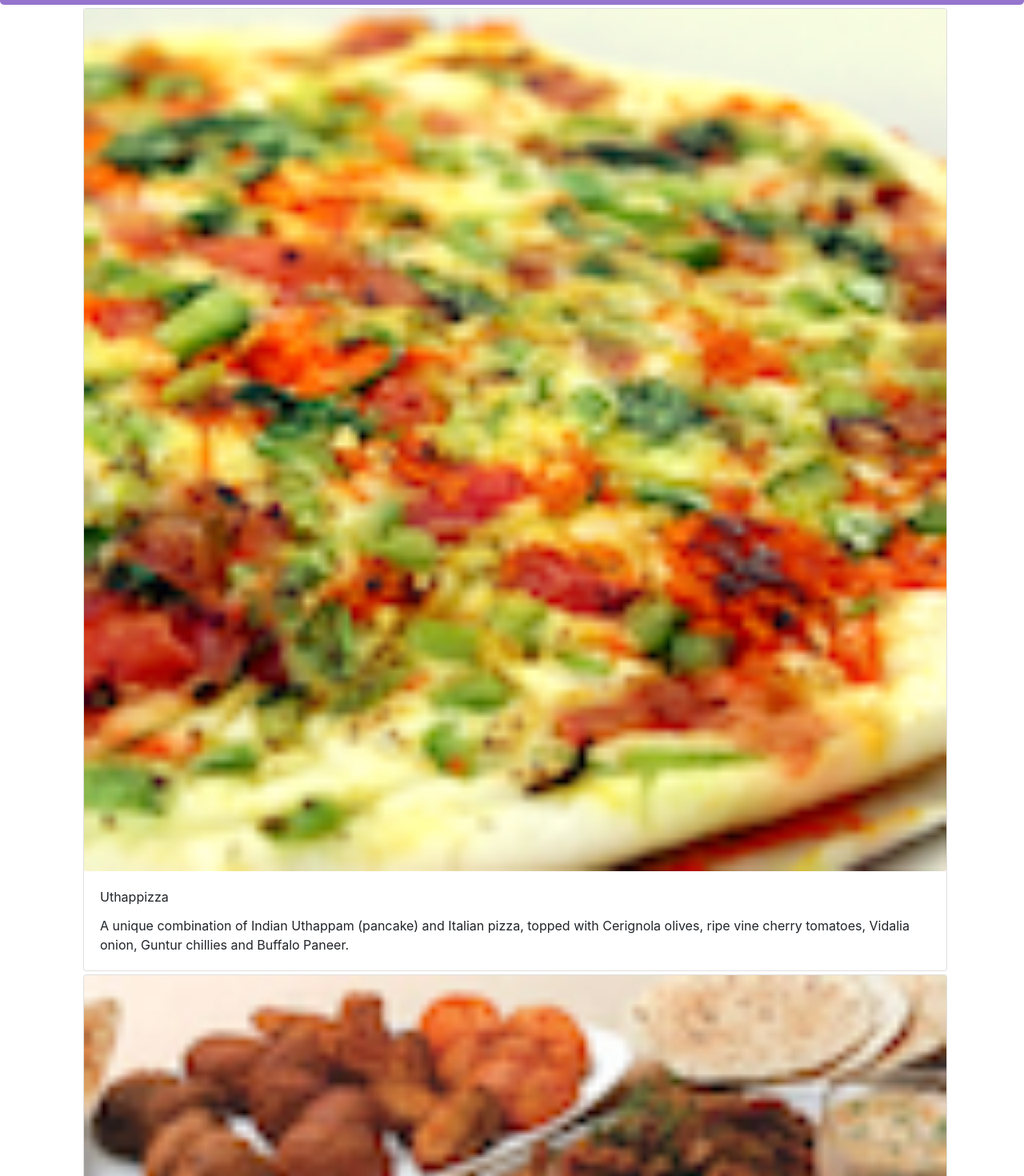
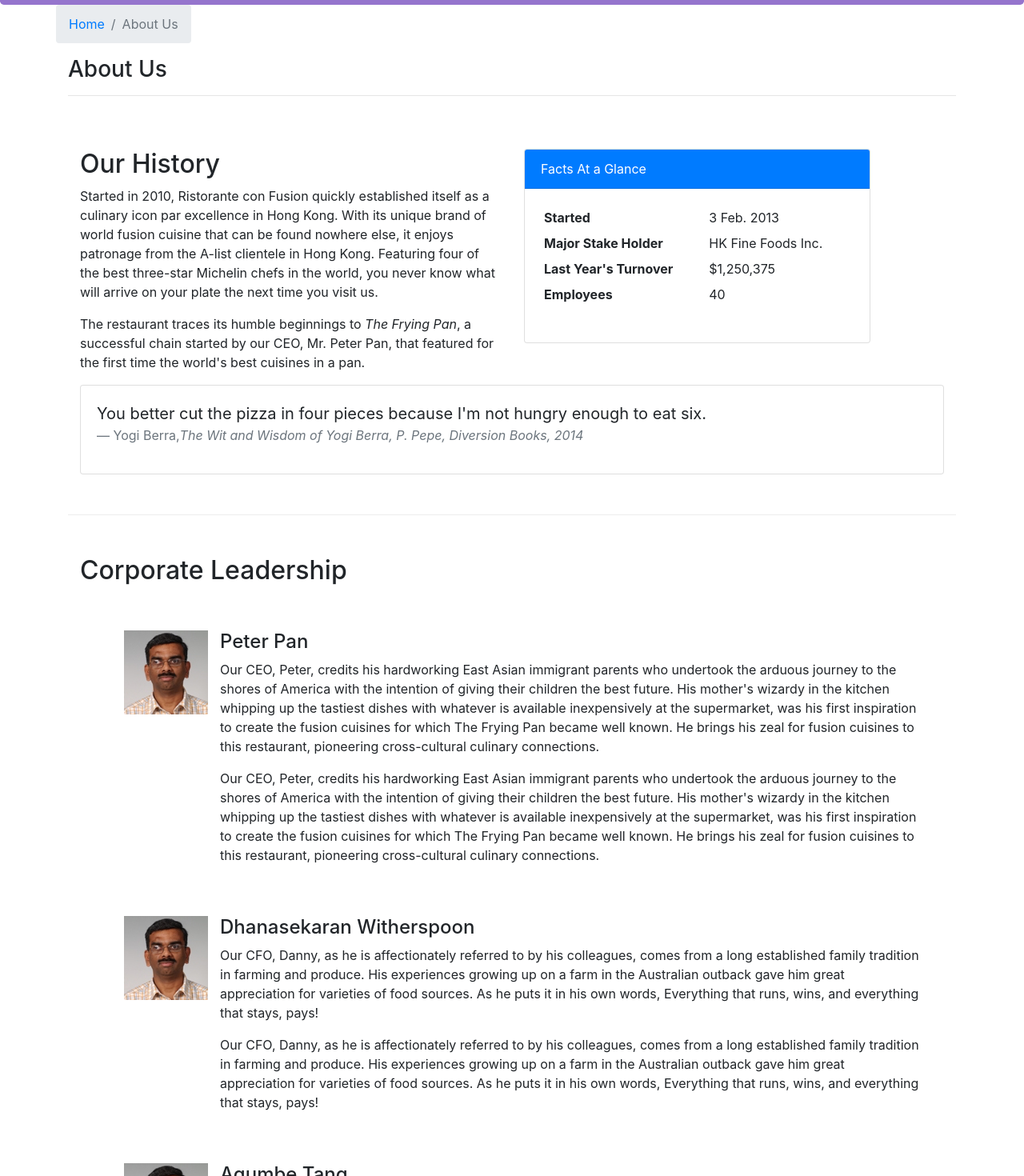
Before and after one commit to itsumeet/Front-End-Web-Development-with-React, a React (Create React App) app: page /aboutus in a window 1280 px wide. Before the commit this address led to /home. Shown: the part 288-1758 px from the top of the page at 80% size. Built offline with nearby package versions, Linux system fonts and the light colour scheme.

Commit message:
week 2 assignment

```diff
--- /dev/null
+++ b/src/components/AboutComponent.js
@@ -0,0 +1,93 @@
+import React from 'react';
+import { Breadcrumb, BreadcrumbItem, Card, CardBody, CardHeader, Media } from 'reactstrap';
+import { Link } from 'react-router-dom';
+
+function RenderLeader({leader}) {
+  return(
+    <div key = {leader.id} className ="col-12 mt-5">
+      <Media tag="li">
+        <Media left middle>
+            <Media object src={leader.image} alt={leader.name}/>
+              </Media>
+            <Media body className="col-12">
+              <Media heading >{leader.name}</Media>
+                <p>{leader.description}</p>
+                <p>{leader.description}</p>
+            </Media>
+          </Media>
+        </div>
+  );
+}
+
+function About(props) {
+    const leaders = props.leaders.map((leader) => {
+        return (
+            <RenderLeader leader = {leader}/>
+        );
+    });
+
+    return(
+        <div className="container">
+            <div className="row">
+                <Breadcrumb>
+                    <BreadcrumbItem><Link to="/home">Home</Link></BreadcrumbItem>
+                    <BreadcrumbItem active>About Us</BreadcrumbItem>
+                </Breadcrumb>
+                <div className="col-12">
+                    <h3>About Us</h3>
+                    <hr />
+                </div>
+            </div>
+            <div className="row row-content">
+                <div className="col-12 col-md-6">
+                    <h2>Our History</h2>
+                    <p>Started in 2010, Ristorante con Fusion quickly established itself as a culinary icon par excellence in Hong Kong. With its unique brand of world fusion cuisine that can be found nowhere else, it enjoys patronage from the A-list clientele in Hong Kong.  Featuring four of the best three-star Michelin chefs in the world, you never know what will arrive on your plate the next time you visit us.</p>
+                    <p>The restaurant traces its humble beginnings to <em>The Frying Pan</em>, a successful chain started by our CEO, Mr. Peter Pan, that featured for the first time the world's best cuisines in a pan.</p>
+                </div>
+                <div className="col-12 col-md-5">
+                    <Card>
+                        <CardHeader className="bg-primary text-white">Facts At a Glance</CardHeader>
+                        <CardBody>
+                            <dl className="row p-1">
+                                <dt className="col-6">Started</dt>
+                                <dd className="col-6">3 Feb. 2013</dd>
+                                <dt className="col-6">Major Stake Holder</dt>
+                                <dd className="col-6">HK Fine Foods Inc.</dd>
+                                <dt className="col-6">Last Year's Turnover</dt>
+                                <dd className="col-6">$1,250,375</dd>
+                                <dt className="col-6">Employees</dt>
+                                <dd className="col-6">40</dd>
+                            </dl>
+                        </CardBody>
+                    </Card>
+                </div>
+                <div className="col-12">
+                    <Card>
+                        <CardBody className="bg-faded">
+                            <blockquote className="blockquote">
+                                <p className="mb-0">You better cut the pizza in four pieces because
+                                    I'm not hungry enough to eat six.</p>
+                                <footer className="blockquote-footer">Yogi Berra,
+                                <cite title="Source Title">The Wit and Wisdom of Yogi Berra,
+                                    P. Pepe, Diversion Books, 2014</cite>
+                                </footer>
+                            </blockquote>
+                        </CardBody>
+                    </Card>
+                </div>
+            </div>
+            <div className="row row-content">
+                <div className="col-12">
+                    <h2>Corporate Leadership</h2>
+                </div>
+                <div className="col-12">
+                    <Media list>
+                        {leaders}
+                    </Media>
+                </div>
+            </div>
+        </div>
+    );
+}
+
+export default About;
--- a/src/components/MainComponent.js
+++ b/src/components/MainComponent.js
@@ -8,6 +8,7 @@
 import {COMMENTS} from '../shared/comments';
 import {LEADERS} from '../shared/leaders';
 import {PROMOTIONS} from '../shared/promotions';
+import About from './AboutComponent';
 import { DISHES } from '../shared/dishes';
 import {Switch, Route, Redirect} from 'react-router-dom';
 
@@ -33,7 +34,8 @@
       leader={this.state.leaders.filter((leader) => leader.featured)[0]}
     />
   );
-}
+  }
+
   const DishWithId = ({match}) => {
     return(
       <DishDetail dish={this.state.dishes.filter((dish) => dish.id ===
@@ -49,6 +51,7 @@
       <Header />
         <Switch>
           <Route path="/home" component={HomePage} />
+          <Route exact path="/aboutus" component={ () => <About leaders = {this.state.leaders}/>} />
           <Route exact path="/menu" component={() => <Menu dishes={this.state.dishes} />}/>
           <Route path="/menu/:dishId" component={DishWithId} />
           <Route exact path="/contactus" component={Contact} />
--- a/src/components/MenuComponent.js
+++ b/src/components/MenuComponent.js
@@ -17,7 +17,6 @@
     }
 
     const Menu = (props) => {
-
       const menu = props.dishes.map((dish) => {
          return (
            <div key={dish.id} className="col-12 col-md-5 m-1">
```
